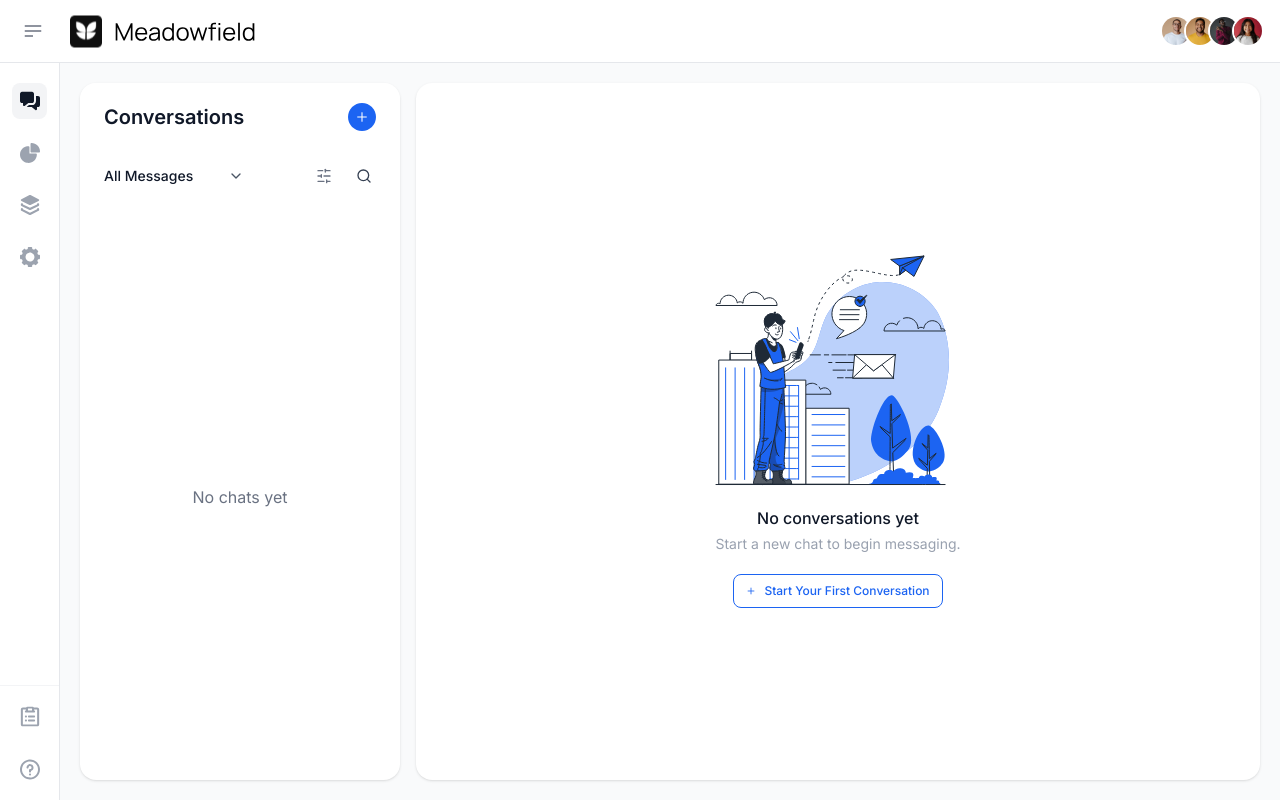
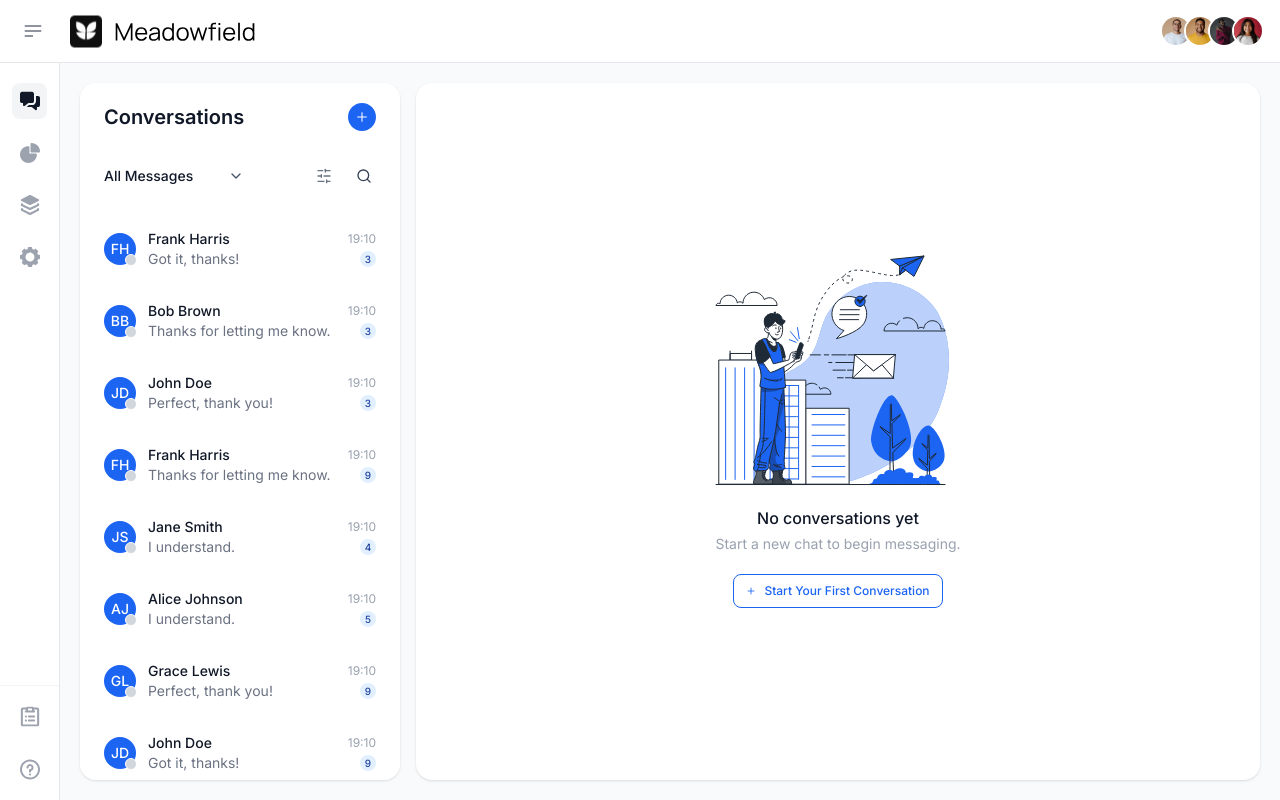
Before and after one commit to asif-zulfiqar/arnio-saas, a Next.js app: page / in a window 1280 px wide. Built offline with nearby package versions, Linux system fonts and the light colour scheme.

Commit message:
fix: chat ui is fixed

```diff
--- a/app/(protected)/(user)/page.js
+++ b/app/(protected)/(user)/page.js
@@ -7,22 +7,43 @@ import ConversationsList from "@/components/conversations/ConversationsList";
 import Search from "@/components/conversations/Search";
 import SearchBar from "@/components/conversations/SearchBar";
 import Modal from "@/components/global/Modal";
+import { useDebounce } from "@/hooks/useDebounce";
+import { useConversationStore } from "@/store/conversation/conversationStore";
 import Image from "next/image";
-import { useState } from "react";
+import { useEffect, useState } from "react";
 
 const Conversations = () => {
   const [isModalOpen, setIsModalOpen] = useState(false);
   const [isSearchOpen, setIsSearchOpen] = useState(false);
+  const [isLoading, setIsLoading] = useState(true);
+
+  const { searchTerm, setSearchTerm } = useConversationStore();
+
+  const debouncedSearchTerm = useDebounce(searchTerm, 300);
 
   const handleOpenSearch = () => setIsSearchOpen((prev) => !prev);
 
   const handleCloseSearch = () => {
     setIsSearchOpen(false);
     setSearchTerm("");
+    setIsLoading(false);
   };
 
   const handleOpenModal = () => setIsModalOpen(true);
   const handleCloseModal = () => setIsModalOpen(false);
+
+  useEffect(() => {
+    if (debouncedSearchTerm && isSearchOpen) {
+      setIsLoading(true);
+      const timer = setTimeout(() => {
+        setIsLoading(false);
+      }, 1000);
+
+      return () => clearTimeout(timer);
+    } else {
+      setIsLoading(false);
+    }
+  }, [debouncedSearchTerm, isSearchOpen]);
   return (
     <div className="flex gap-4 h-[calc(100vh-103px)]">
       <div className="max-w-xs w-full bg-white shadow-sm rounded-2xl relative overflow-y-scroll scroll-0 flex flex-col">
@@ -50,7 +71,7 @@ const Conversations = () => {
 
           {isSearchOpen && <SearchBar />}
         </div>
-        <ConversationsList />
+        <ConversationsList isLoading={isLoading} />
       </div>
 
       {/* Conversations box */}
--- a/components/conversations/ConversationsList.jsx
+++ b/components/conversations/ConversationsList.jsx
@@ -1,13 +1,14 @@
 import { useConversationStore } from "@/store/conversation/conversationStore";
 import { getInitials } from "@/utils/utils";
 import { formatDistanceToNow } from "date-fns";
+import Spinner from "../global/small/Spinner";
 
-const ConversationsList = () => {
+const ConversationsList = ({ isLoading }) => {
   const {
-    conversations,
     activeConversationId,
     setActiveConversation,
     getFilteredConversations,
+    searchTerm,
   } = useConversationStore();
 
   const filteredConversations = getFilteredConversations();
@@ -29,11 +30,21 @@ const ConversationsList = () => {
     return formatDistanceToNow(messageDate, { addSuffix: false });
   };
 
+  if (isLoading) {
+    return (
+      <div className="overflow-y-auto scroll-0 flex-1">
+        <div className="grid place-items-center h-full">
+          <Spinner />
+        </div>
+      </div>
+    );
+  }
+
   if (filteredConversations.length === 0) {
     return (
       <div className="overflow-y-auto scroll-0 flex-1">
         <span className="grid place-items-center h-full text-base text-gray-500">
-          No chats yet
+          {searchTerm ? `No results found for "${searchTerm}"` : "No chats yet"}
         </span>
       </div>
     );
--- a/components/global/small/Spinner.jsx
+++ b/components/global/small/Spinner.jsx
@@ -2,7 +2,7 @@ const Spinner = () => {
   return (
     <div className="flex h-auto py-5 items-center justify-center">
       <div className="relative flex items-center justify-center">
-        <div className="absolute inline-block size-10 rounded-full border-4 border-t-transparent border-b-transparent border-l-primary border-r-primary animate-spin" />
+        <div className="absolute inline-block size-10 rounded-full border-4 border-t-transparent border-b-transparent border-l-primary/50 border-r-primary/50 animate-spin" />
       </div>
     </div>
   );
--- /dev/null
+++ b/hooks/useDebounce.js
@@ -0,0 +1,19 @@
+import { useEffect, useState } from "react";
+
+export const useDebounce = (value, delay) => {
+  const [debouncedValue, setDebouncedValue] = useState(value);
+
+  console.log("Debounced Value:", debouncedValue);
+
+  useEffect(() => {
+    const handler = setTimeout(() => {
+      setDebouncedValue(value);
+    }, delay);
+
+    return () => {
+      clearTimeout(handler);
+    };
+  }, [value, delay]);
+
+  return debouncedValue;
+};
--- a/store/conversation/conversationStore.js
+++ b/store/conversation/conversationStore.js
@@ -1,7 +1,9 @@
+import { generateDummyConversations } from "@/data/data";
+
 const { create } = require("zustand");
 
 const useConversationStore = create((set, get) => ({
-  conversations: [],
+  conversations: generateDummyConversations(800),
   activeConversationId: null,
   searchTerm: "",
 
```
